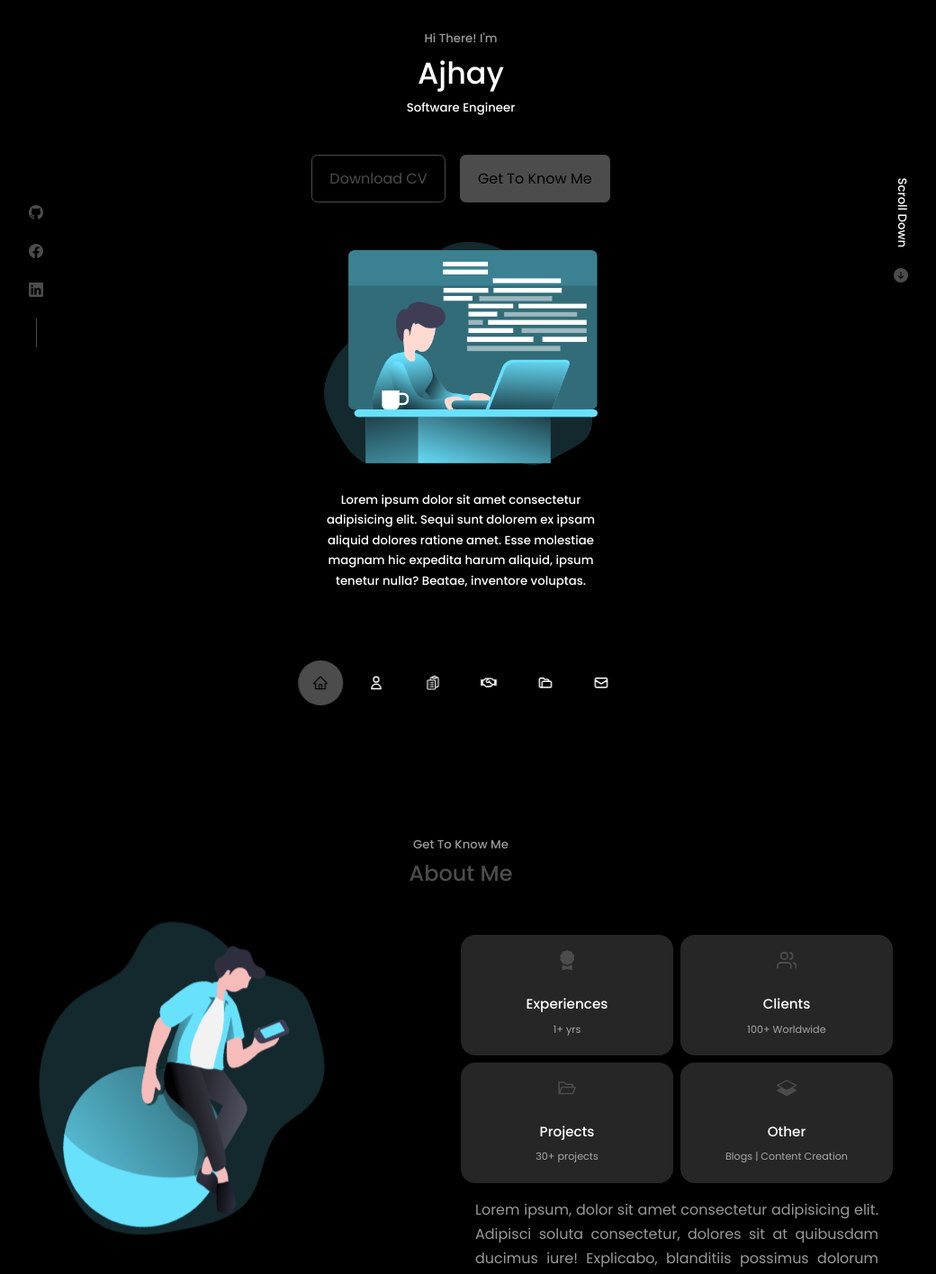
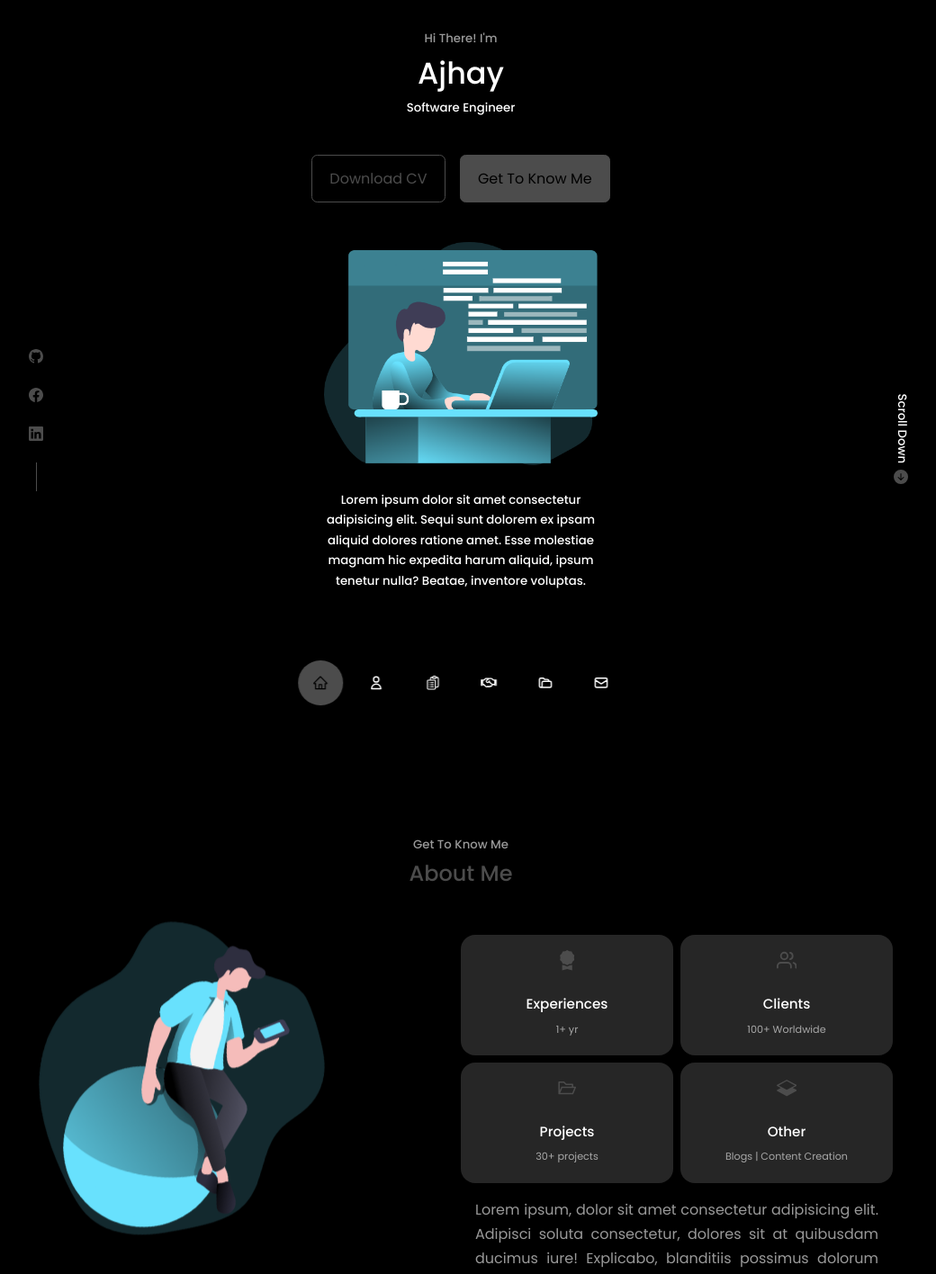
Before and after one commit to KuLotAjhay/my-project, a React (Create React App) app: page / in a window 1280 px wide. Shown: the top 1416 px of the page at 90% size, without its empty margins (128-1168 px from the left). Built offline with nearby package versions, Linux system fonts and the light colour scheme.

Commit message:
Deployed website

```diff
--- a/src/components/about/About.jsx
+++ b/src/components/about/About.jsx
@@ -32,7 +32,7 @@ const About = () => {
             <article className="about_card" data-aos="zoom-in-right" data-aos-once="false" data-aos-duration="2000">
             <BsAwardFill className="about_icon"/>
               <h5>Experiences</h5>
-              <small>1+ yrs</small>
+              <small>1+ yr</small>
             </article>
 
             <article className="about_card" data-aos="zoom-in-left" data-aos-once="false" data-aos-duration="2000">
--- a/src/components/certificates/certificates.css
+++ b/src/components/certificates/certificates.css
@@ -47,7 +47,7 @@ a.certificates img {
 
 /*---Small Devices---*/
 
-@media screen and (max-width: 600px) {
+@media screen and (max-width: 450px) {
     .certificates_container {
         grid-template-columns: 1fr;
         gap: 1rem;
--- a/src/components/contact/contact.css
+++ b/src/components/contact/contact.css
@@ -73,7 +73,7 @@ textarea {
 
 /*---Small Devices---*/
 
-@media screen and (max-width: 600px) {
+@media screen and (max-width: 450px) {
     .container.contact_container {
         width: var(--container-width-sm);
     }
--- a/src/components/header/header.css
+++ b/src/components/header/header.css
@@ -29,6 +29,7 @@ header {
     gap: 1rem;
     position: absolute;
     left: 0;
+    padding-top: 10rem;
 }
 
 .header_Socials::after {
@@ -59,7 +60,7 @@ header {
     gap: 1rem;
     position: absolute;
     right: -3rem;
-    gap: 2rem;
+    padding-top: 15rem;
 }
 
 #scroll_Name {
--- a/src/components/portfolio/portfolio.css
+++ b/src/components/portfolio/portfolio.css
@@ -45,7 +45,7 @@
 
 /*---Small Devices---*/
 
-@media screen and (max-width: 600px) {
+@media screen and (max-width: 450px) {
     .portfolio_container {
         grid-template-columns: 1fr;
         gap: 1rem;
--- a/src/components/services/services.css
+++ b/src/components/services/services.css
@@ -66,7 +66,7 @@
 
 /*---Small Devices---*/
 
-@media screen and (max-width: 600px) {
+@media screen and (max-width: 450px) {
     .services_container {
         grid-template-columns: 1fr;
         gap: 1.5rem;
--- a/src/components/testimonials/testimonials.css
+++ b/src/components/testimonials/testimonials.css
@@ -37,7 +37,7 @@
 
 /*---Small Devices---*/
 
-@media screen and (max-width: 600px) {
+@media screen and (max-width: 450px) {
     .container.testimonials_container {
         width: var(--container-width-sm);
     }
```
